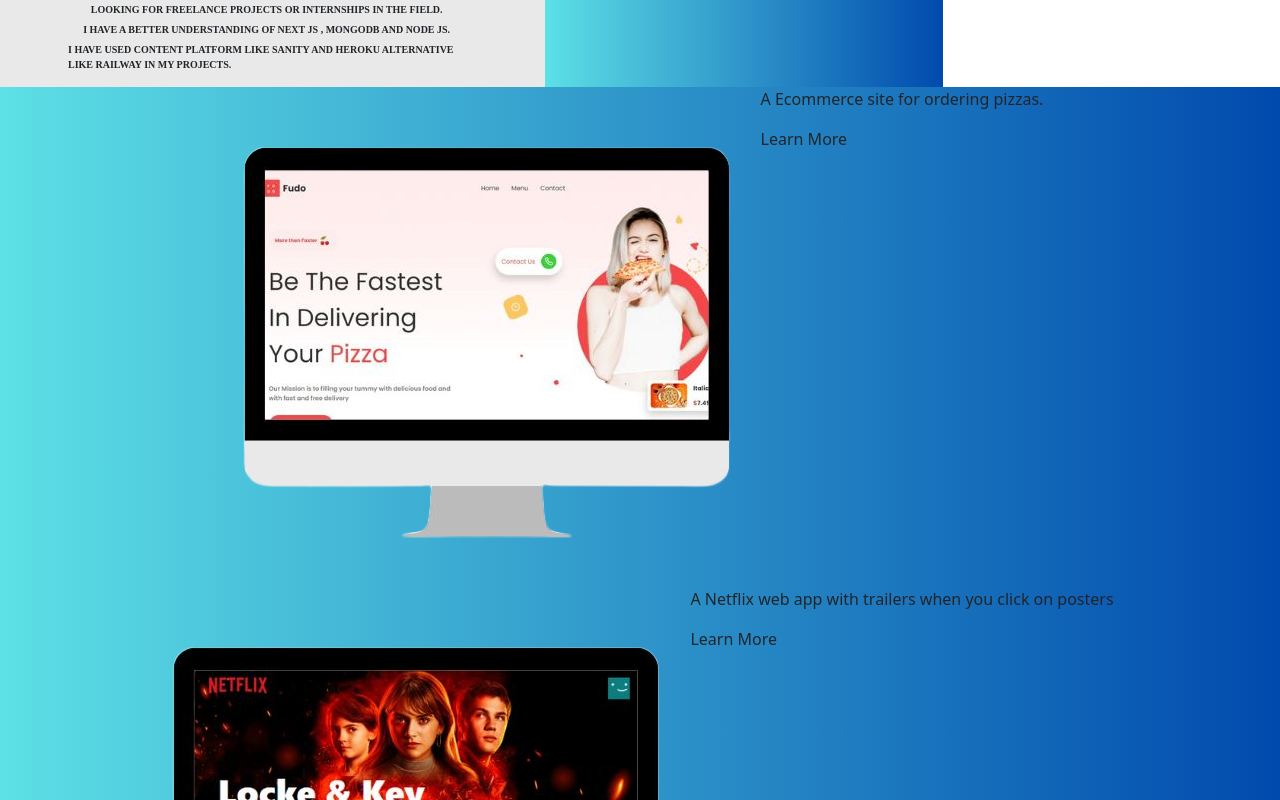
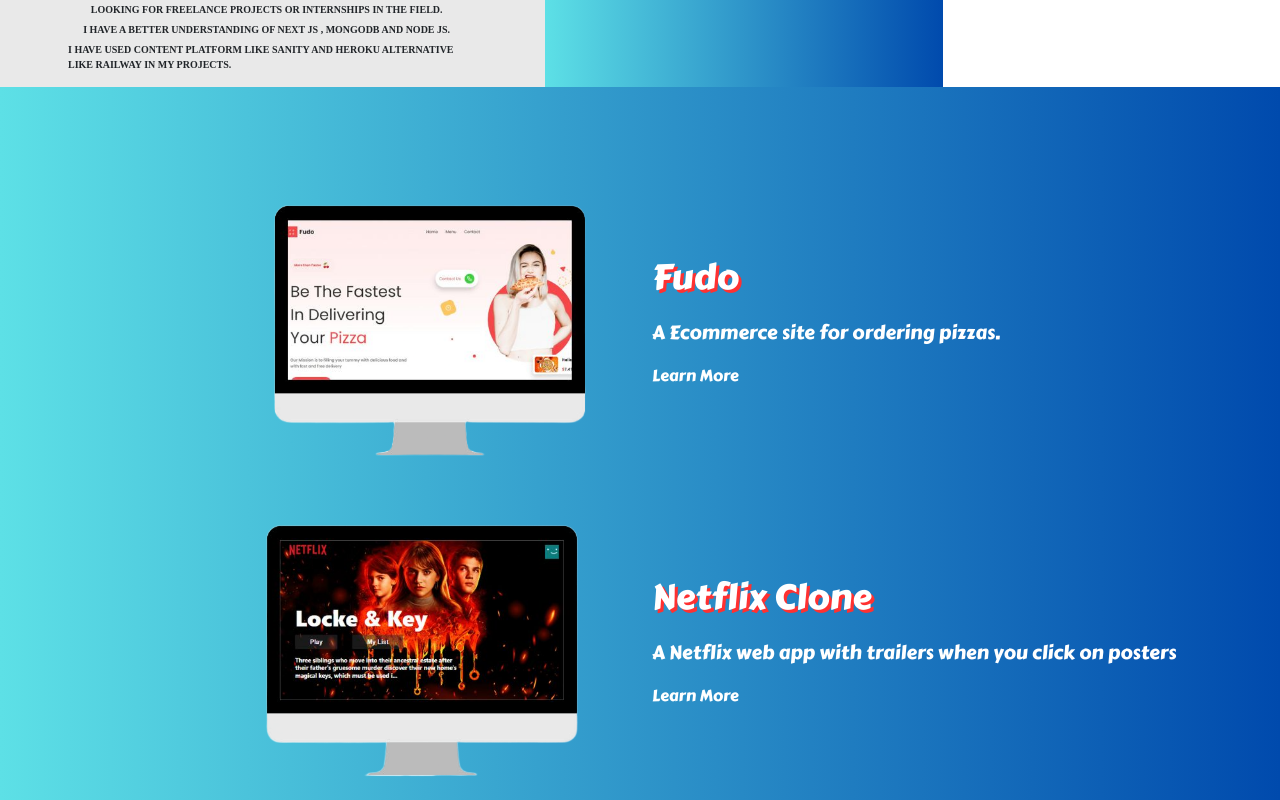
Before and after one commit to Sha7hid/Sha7, a Next.js app in the folder sha7/: page / in a window 1280 px wide. Shown: the part 540-1340 px from the top of the page. Built offline with nearby package versions, Linux system fonts and the light colour scheme; a web font is replaced by a local one.

Commit message:
works partial completed

```diff
--- a/sha7/src/components/works.jsx
+++ b/sha7/src/components/works.jsx
@@ -5,23 +5,25 @@
 import { Col, Row } from 'react-bootstrap';
 export default function Works() {
     return (
-        <main className={styles.main}>
+        <main className={styles.main} id='works'>
             <Row className={styles.row}>
-                <Col>
-<Image src={fudo}/>
+                <Col lg={6} sm={12}>
+<Image src={fudo} className={styles.project}/>
                 </Col>
-                <Col>
-                <p>A Ecommerce site for ordering pizzas.</p>
-                <p>Learn More</p>
+                <Col lg={6} sm={12}>
+                <p className={styles.heading}>Fudo</p>
+                <p className={styles.details}>A Ecommerce site for ordering pizzas.</p>
+                <p className={styles.more}>Learn More</p>
                 </Col>
             </Row>
-            <Row>
-                <Col>
-<Image src={netflix}/>
+            <Row className={styles.row}>
+                <Col lg={6} sm={12}>
+<Image src={netflix} className={styles.project2}/>
                 </Col>
-                <Col>
-                <p>A Netflix web app with trailers when you click on posters</p>
-                <p>Learn More</p>
+                <Col lg={6} sm={12}>
+                <p className={styles.heading}>Netflix Clone</p>
+                <p className={styles.details}>A Netflix web app with trailers when you click on posters</p>
+                <p className={styles.more}>Learn More</p>
                 </Col>
             </Row>
         </main>
--- a/sha7/src/pages/index.js
+++ b/sha7/src/pages/index.js
@@ -37,7 +37,7 @@
           <Nav className='mx-auto'>
             <NavItem className={styles.nav}><Link className={styles.nav} href={'/'}>Home</Link></NavItem>
             <NavItem className={styles.nav}><Link className={styles.nav} href={'#about'}>About</Link></NavItem>
-            <NavItem className={styles.nav}><Link className={styles.nav} href={'#about'}>Works</Link></NavItem>
+            <NavItem className={styles.nav}><Link className={styles.nav} href={'#works'}>Works</Link></NavItem>
             <NavItem className={styles.nav}><Link className={styles.nav} href={'#about'}>Contact</Link></NavItem>
 
           </Nav>
--- a/sha7/src/styles/works.module.css
+++ b/sha7/src/styles/works.module.css
@@ -6,3 +6,36 @@
     min-height: 100vh;
     background-image: linear-gradient(90deg,#5de0e6,#004aad);
 }
+.project{
+    height: 20rem;
+    width: 20rem;
+    margin-right: 3rem;
+}
+.project2{
+    height: 20rem;
+    width: 20rem;
+    margin-left: 10rem;
+    margin-right: 3rem;
+}
+.row{
+    display: flex;
+    flex-direction: row;
+    justify-content: center;
+    align-items: center;
+}
+.heading{
+    font-size: 2.2rem;
+    color: white;
+    font-family: 'Carter One', cursive;
+    text-shadow: 3px 3px #ff3131;
+}
+.details{
+    font-size: 1.2rem;
+    color: white;
+    font-family: 'Carter One', cursive;
+}
+.more{
+    font-size: 1rem;
+    color: white;
+    font-family: 'Carter One', cursive;
+}
```
